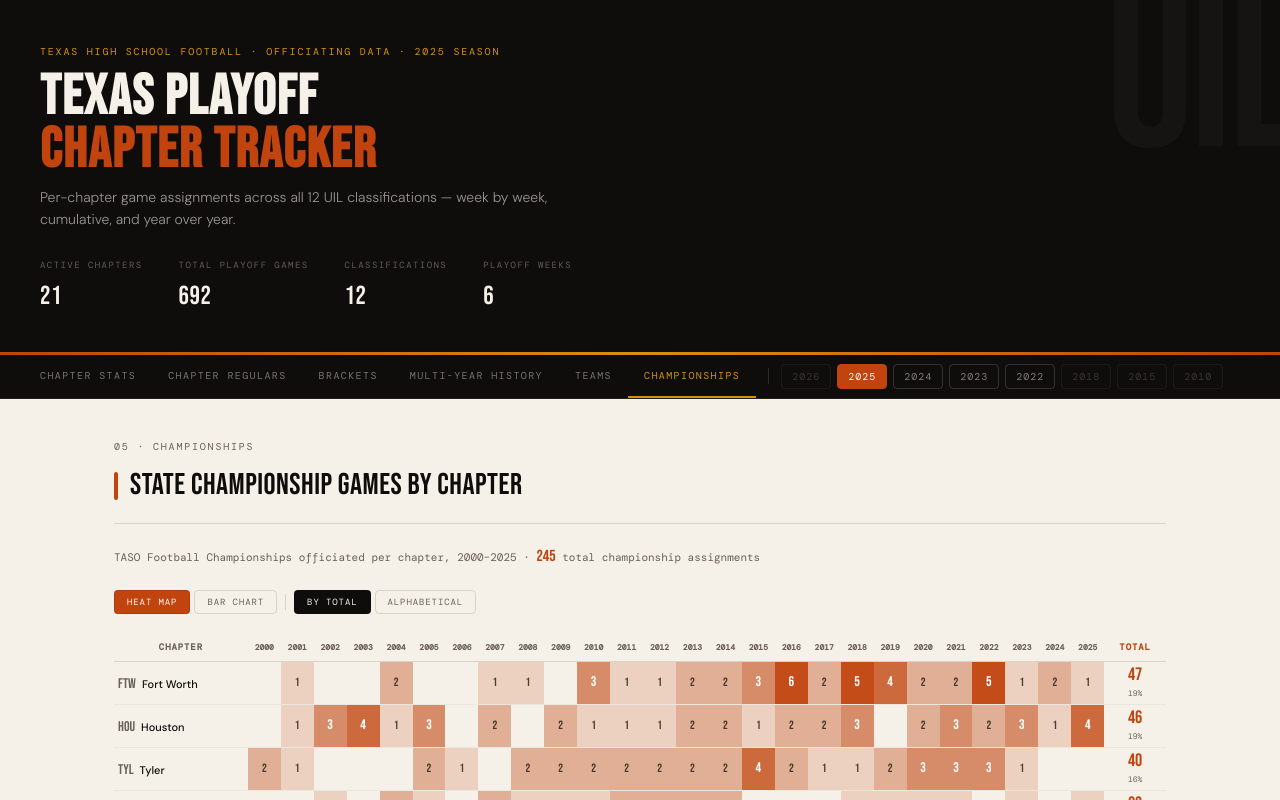
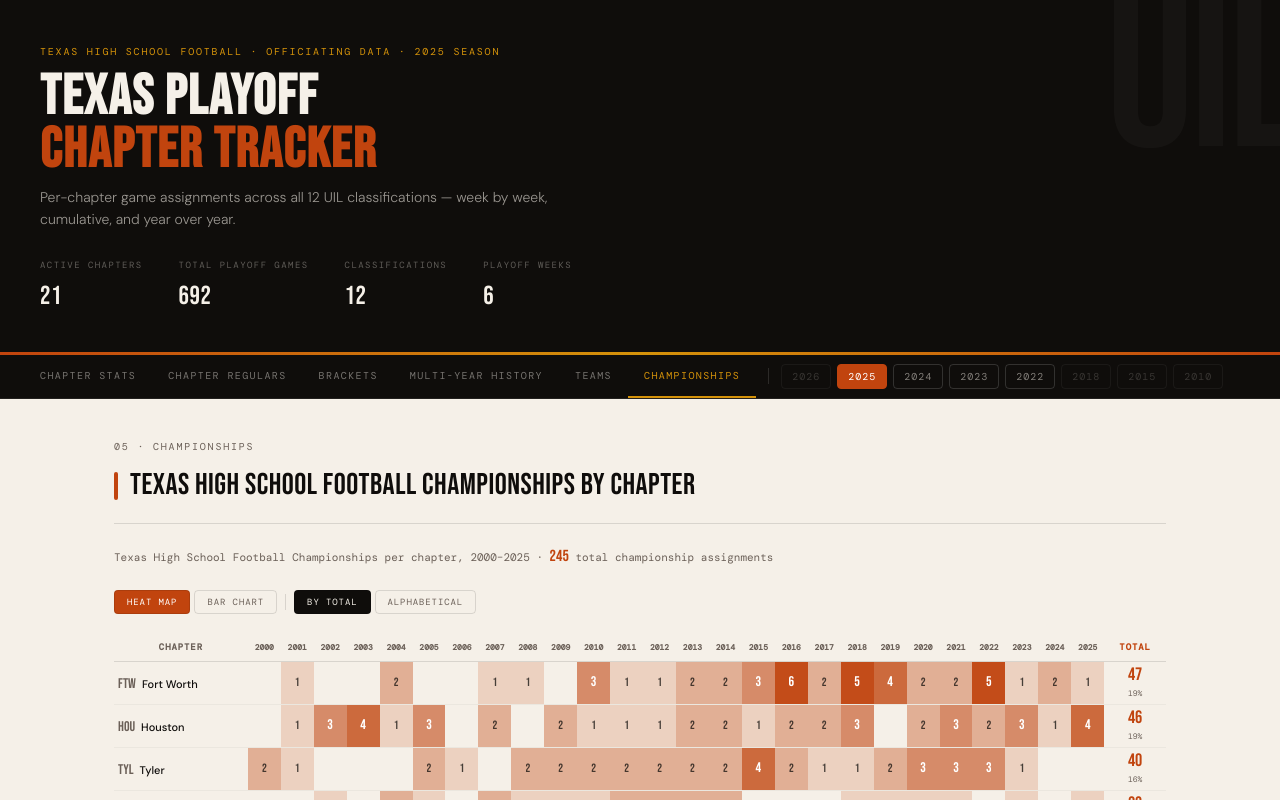
Before and after one commit to colemic2006/texasplayoffs, a React (Vite) app: page / in a window 1280 px wide. Both pictures are taken after a click on the button "CHAMPIONSHIPS". Shown: the top 800 px of the page. Built offline with nearby package versions, Linux system fonts and the light colour scheme.

Commit message:
Update championships page title text

```diff
--- a/src/components/ChampionshipsView.jsx
+++ b/src/components/ChampionshipsView.jsx
@@ -108,11 +108,11 @@ export default function ChampionshipsView() {
         borderBottom:'1px solid var(--border)', display:'flex', alignItems:'center', gap:12
       }}>
         <div style={{ width:4, height:28, borderRadius:2, background:'var(--burnt)', flexShrink:0 }} />
-        State Championship Games by Chapter
+        Texas High School Football Championships by Chapter
       </div>
 
       <div style={{ fontFamily:'var(--mono)', fontSize:11, color:'var(--mid)', marginBottom:20 }}>
-        TASO Football Championships officiated per chapter, 2000–2025 ·{' '}
+        Texas High School Football Championships per chapter, 2000–2025 ·{' '}
         <span style={{ fontFamily:"'Bebas Neue', sans-serif", fontSize:16, color:'var(--burnt)' }}>{grandTotal}</span>{' '}
         total championship assignments
       </div>
```
